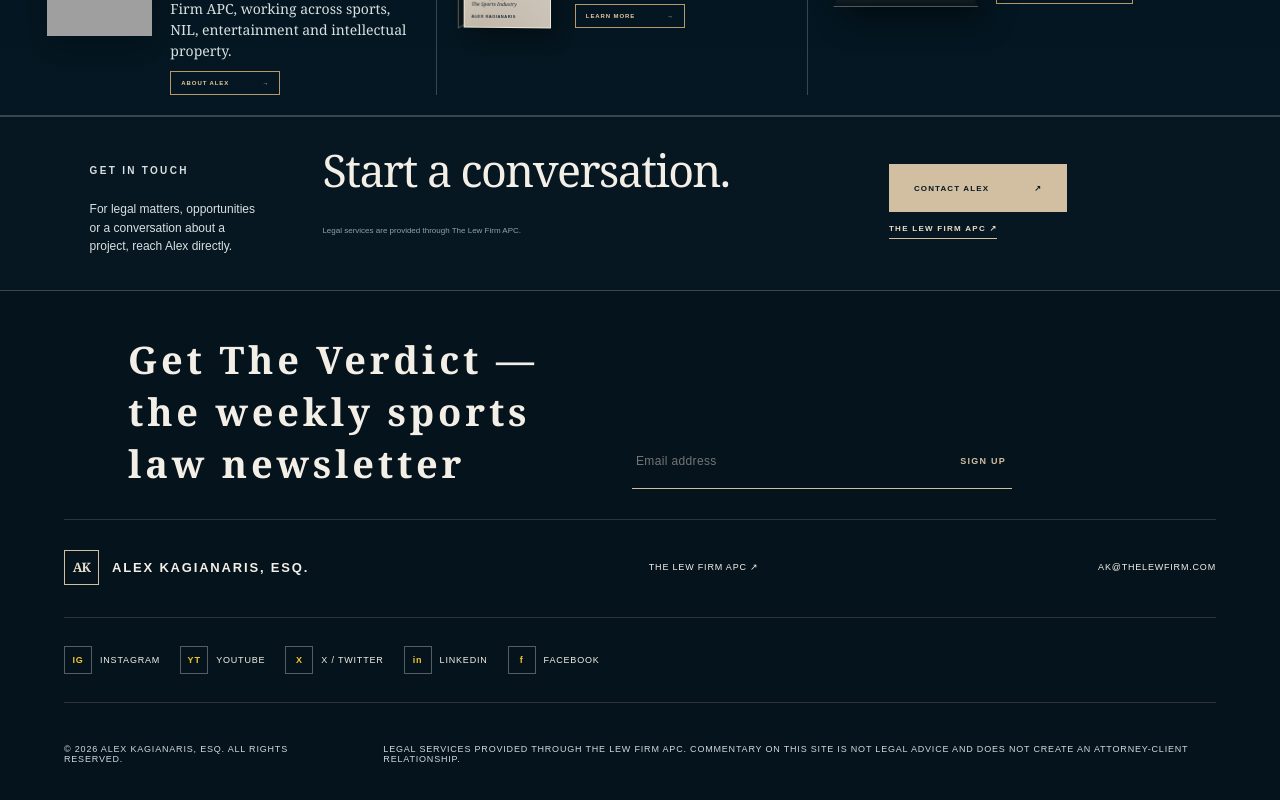
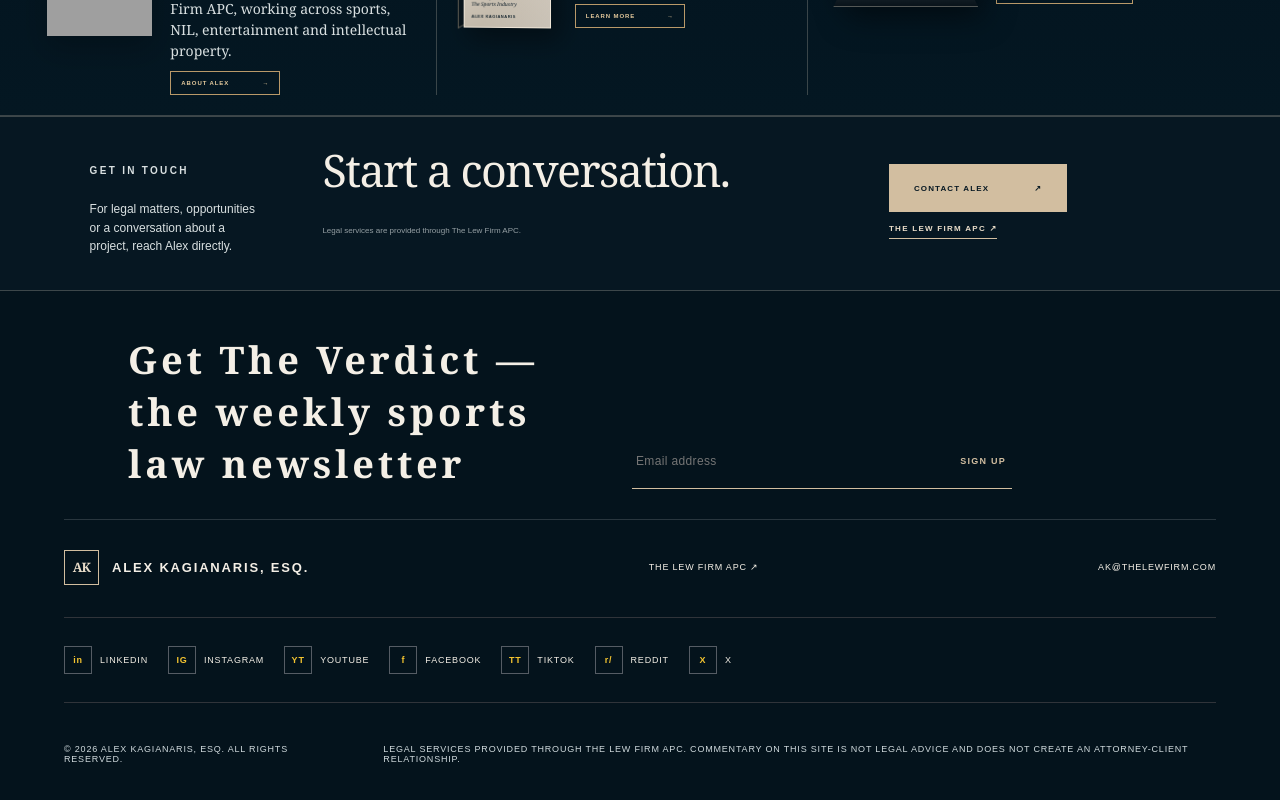
Before and after one commit to alexkaglew-ux/legal-audit, a React (Vite) app: page / in a window 1280 px wide. Shown: the part 1957-2757 px from the top of the page. Built offline with nearby package versions, Linux system fonts and the light colour scheme; grey boxes are pictures that could not be loaded.

Commit message:
fix: align site social and firm links with verified destinations

```diff
--- a/src/components/SiteFooter.jsx
+++ b/src/components/SiteFooter.jsx
@@ -1,3 +1,3 @@
 import { CHANNELS } from "../content/episodes.js";
-const SOCIALS=[["Instagram","IG",CHANNELS.instagram],["YouTube","YT",CHANNELS.youtube],["X / Twitter","X","https://x.com/alexkagianaris"],["LinkedIn","in","https://www.linkedin.com/in/alex-kagianaris/"],["Facebook","f","https://www.facebook.com/AlexKagianaris.Esq"]];
-export default function SiteFooter(){return <footer><div className="footer-newsletter"><p className="footer-newsletter-label">Get The Verdict — the weekly sports law newsletter</p><form className="footer-newsletter-form" method="POST" action="https://buttondown.com/api/emails/embed-subscribe/alnyce31"><input type="hidden" name="embed" value="1"/><input type="email" name="email" required placeholder="Email address" aria-label="Email address" autoComplete="email"/><button type="submit">Sign up</button></form></div><div className="footer-top"><a className="brand" href="#top"><span className="brand-mark">AK</span><span>ALEX KAGIANARIS, ESQ.</span></a><a className="firm-link" href="https://thelewfirm.com" target="_blank" rel="noreferrer">THE LEW FIRM APC ↗</a><a className="firm-link" href="mailto:ak@thelewfirm.com">ak@thelewfirm.com</a></div><div className="social-row" aria-label="Social media">{SOCIALS.map(([name,icon,url])=><a key={name} href={url} target="_blank" rel="noreferrer" aria-label={name}><span>{icon}</span>{name}</a>)}</div><div className="footer-bottom"><p>© 2026 Alex Kagianaris, Esq. All rights reserved.</p><p>Legal services provided through The Lew Firm APC. Commentary on this site is not legal advice and does not create an attorney-client relationship.</p></div></footer>}
+const SOCIALS=[["LinkedIn","in","https://www.linkedin.com/in/kagianaris/"],["Instagram","IG","https://www.instagram.com/sportslegalaudit/"],["YouTube","YT","https://www.youtube.com/channel/UCawQ902E6uRDuF8RJO4oruA"],["Facebook","f","https://www.facebook.com/profile.php?id=61557356873196"],["TikTok","TT","https://www.tiktok.com/@sportslegalaudit"],["Reddit","r/","https://www.reddit.com/user/sportsattorneyalex/"],["X","X","https://x.com/alexkagianris"]];
+export default function SiteFooter(){return <footer><div className="footer-newsletter"><p className="footer-newsletter-label">Get The Verdict — the weekly sports law newsletter</p><form className="footer-newsletter-form" method="POST" action="https://buttondown.com/api/emails/embed-subscribe/alnyce31"><input type="hidden" name="embed" value="1"/><input type="email" name="email" required placeholder="Email address" aria-label="Email address" autoComplete="email"/><button type="submit">Sign up</button></form></div><div className="footer-top"><a className="brand" href="#top"><span className="brand-mark">AK</span><span>ALEX KAGIANARIS, ESQ.</span></a><a className="firm-link" href="https://thelewfirm.com/" target="_blank" rel="noreferrer">THE LEW FIRM APC ↗</a><a className="firm-link" href="mailto:ak@thelewfirm.com">ak@thelewfirm.com</a></div><div className="social-row" aria-label="Social media">{SOCIALS.map(([name,icon,url])=><a key={name} href={url} target="_blank" rel="noreferrer" aria-label={name}><span>{icon}</span>{name}</a>)}</div><div className="footer-bottom"><p>© 2026 Alex Kagianaris, Esq. All rights reserved.</p><p>Legal services provided through The Lew Firm APC. Commentary on this site is not legal advice and does not create an attorney-client relationship.</p></div></footer>}
```
